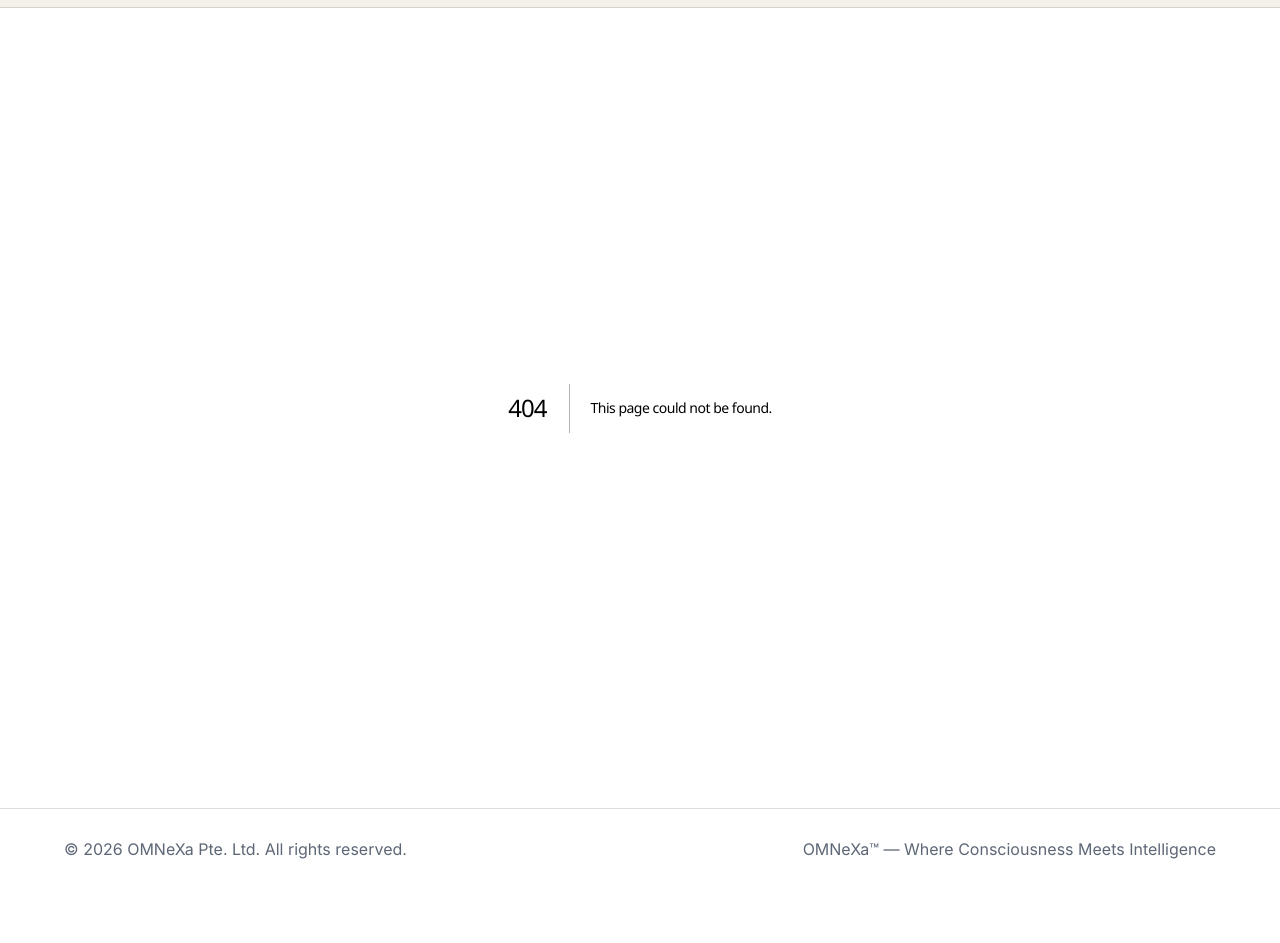
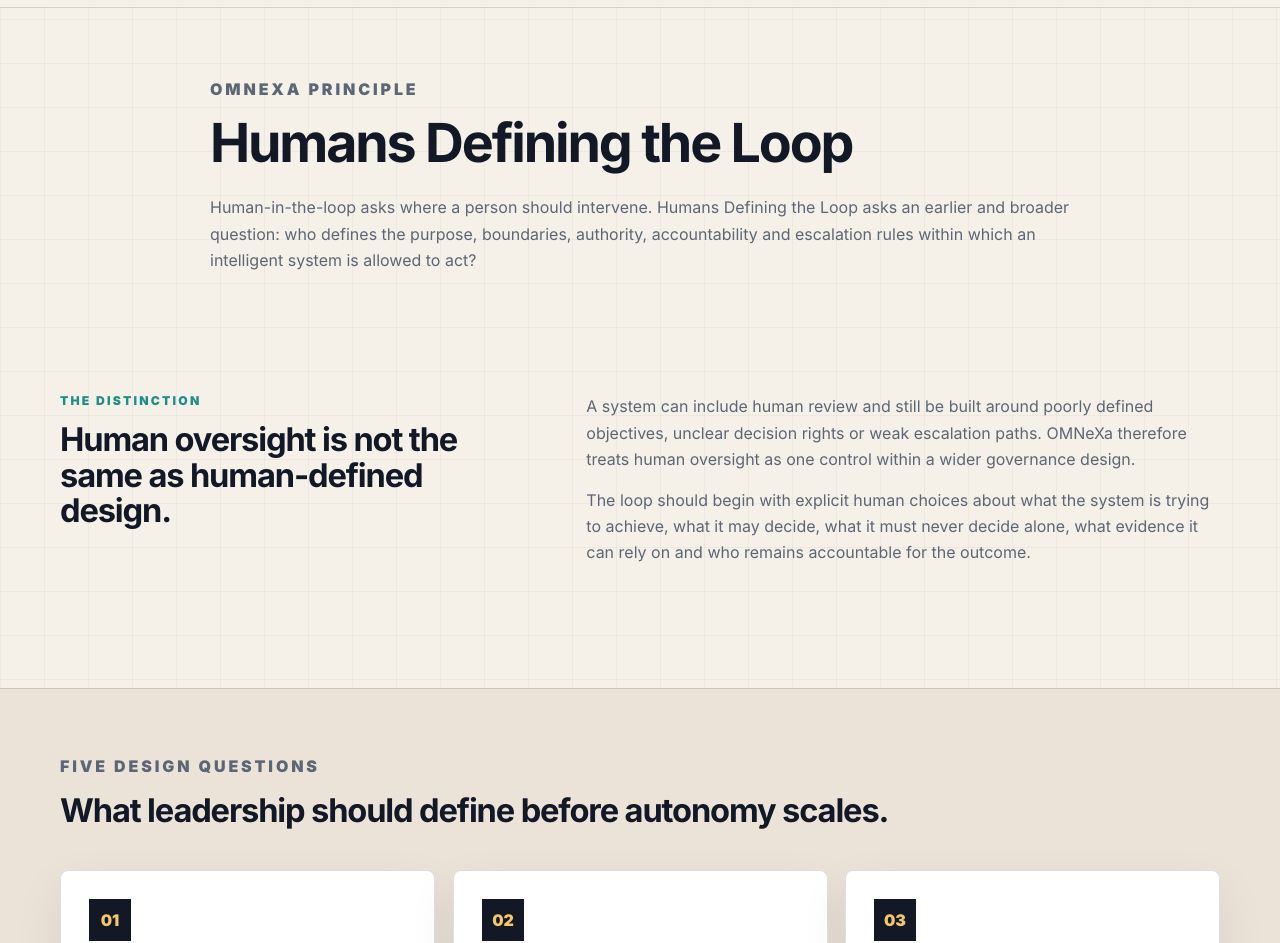
Before and after one commit to HumanSamaritan/OMNEXAFuture, a Next.js app: page /humans-defining-the-loop in a window 1280 px wide. Before the commit this address had no page. Shown: the part 69-1012 px from the top of the page. Before the commit the page ends 958 px from the top, so only its background shows below. Built offline with nearby package versions, Linux system fonts and the light colour scheme; grey boxes are pictures that could not be loaded.

Commit message:
Add Humans Defining the Loop concept page

```diff
--- /dev/null
+++ b/app/humans-defining-the-loop/page.tsx
@@ -0,0 +1,109 @@
+import type { Metadata } from "next";
+
+const siteUrl = "https://www.omnexagoc.com";
+
+export const metadata: Metadata = {
+  title: "Humans Defining the Loop",
+  description:
+    "OMNeXa's Humans Defining the Loop principle: people define purpose, boundaries, decision rights, accountability and escalation for AI and autonomous systems.",
+  alternates: { canonical: `${siteUrl}/humans-defining-the-loop` },
+  openGraph: {
+    title: "Humans Defining the Loop | OMNeXa",
+    description:
+      "A human-defined AI principle focused on purpose, boundaries, accountability, escalation and responsible autonomy.",
+    url: `${siteUrl}/humans-defining-the-loop`,
+    type: "article"
+  }
+};
+
+const articleSchema = {
+  "@context": "https://schema.org",
+  "@type": "Article",
+  "@id": `${siteUrl}/humans-defining-the-loop#article`,
+  headline: "Humans Defining the Loop",
+  description:
+    "OMNeXa's principle that humans should define the purpose, boundaries, accountability and escalation rules within which AI and autonomous systems operate.",
+  author: { "@id": `${siteUrl}/about#dhiraj-kumar` },
+  publisher: { "@id": `${siteUrl}/#organization` },
+  mainEntityOfPage: `${siteUrl}/humans-defining-the-loop`,
+  inLanguage: "en-SG"
+};
+
+export default function HumansDefiningTheLoopPage() {
+  return (
+    <main>
+      <script
+        type="application/ld+json"
+        dangerouslySetInnerHTML={{ __html: JSON.stringify(articleSchema) }}
+      />
+
+      <section className="page-hero section-shell aligned-section">
+        <p className="eyebrow">OMNeXa principle</p>
+        <h1>Humans Defining the Loop</h1>
+        <p>
+          Human-in-the-loop asks where a person should intervene. Humans Defining the Loop asks an
+          earlier and broader question: who defines the purpose, boundaries, authority, accountability
+          and escalation rules within which an intelligent system is allowed to act?
+        </p>
+      </section>
+
+      <section className="section-shell split-section aligned-section">
+        <div>
+          <p className="eyebrow">The distinction</p>
+          <h2>Human oversight is not the same as human-defined design.</h2>
+        </div>
+        <div className="copy-stack">
+          <p>
+            A system can include human review and still be built around poorly defined objectives,
+            unclear decision rights or weak escalation paths. OMNeXa therefore treats human oversight
+            as one control within a wider governance design.
+          </p>
+          <p>
+            The loop should begin with explicit human choices about what the system is trying to achieve,
+            what it may decide, what it must never decide alone, what evidence it can rely on and who
+            remains accountable for the outcome.
+          </p>
+        </div>
+      </section>
+
+      <section className="band">
+        <div className="section-shell aligned-section">
+          <div className="section-heading">
+            <p className="eyebrow">Five design questions</p>
+            <h2>What leadership should define before autonomy scales.</h2>
+          </div>
+          <div className="pillar-grid">
+            <article className="pillar-card"><span>01</span><h3>Purpose</h3><p>What outcome is the system intended to create, and for whom?</p></article>
+            <article className="pillar-card"><span>02</span><h3>Boundaries</h3><p>Which decisions may be automated, and which remain outside the system's authority?</p></article>
+            <article className="pillar-card"><span>03</span><h3>Decision rights</h3><p>When may AI recommend, execute, pause or request human approval?</p></article>
+            <article className="pillar-card"><span>04</span><h3>Accountability</h3><p>Who owns the outcome when machine recommendations influence a real-world decision?</p></article>
+            <article className="pillar-card"><span>05</span><h3>Escalation and learning</h3><p>How are uncertainty, exceptions, errors and feedback routed back into the operating model?</p></article>
+          </div>
+        </div>
+      </section>
+
+      <section className="section-shell aligned-section">
+        <div className="section-heading">
+          <p className="eyebrow">Why it matters</p>
+          <h2>AI capability and AI authority are different things.</h2>
+        </div>
+        <div className="copy-stack">
+          <p>
+            A model may be technically capable of taking an action without that action being appropriate,
+            permitted or desirable. Responsible AI therefore requires leadership to define operating
+            boundaries alongside technical capability.
+          </p>
+          <p>
+            This framing is relevant to agentic AI, payments, customer operations, financial crime,
+            education, robotics and other environments where automated decisions can affect people,
+            assets or regulated processes.
+          </p>
+        </div>
+        <div className="hero-actions">
+          <a className="button primary" href="/knowledge">Back to OMNeXa knowledge</a>
+          <a className="button secondary" href="/robotics-with-human-values">Robotics with Human Values</a>
+        </div>
+      </section>
+    </main>
+  );
+}
```
